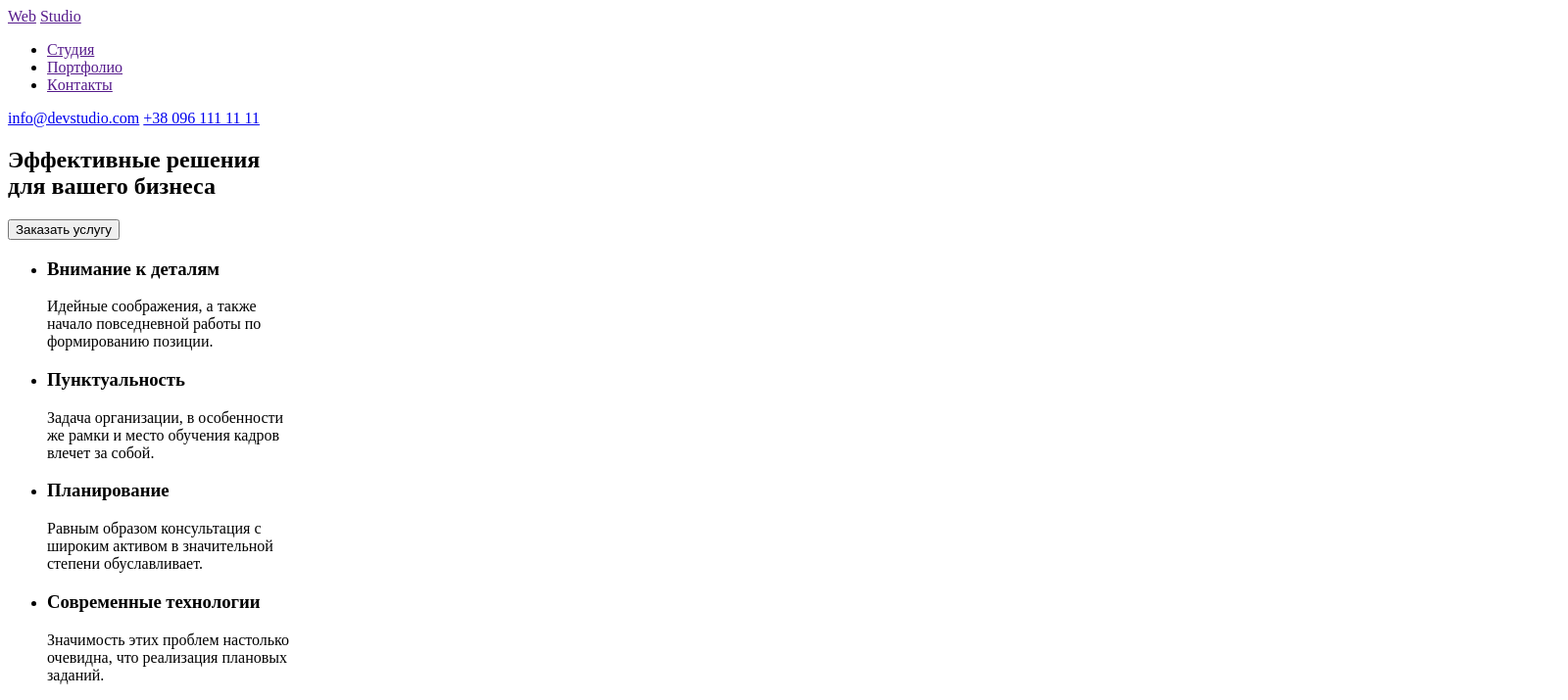
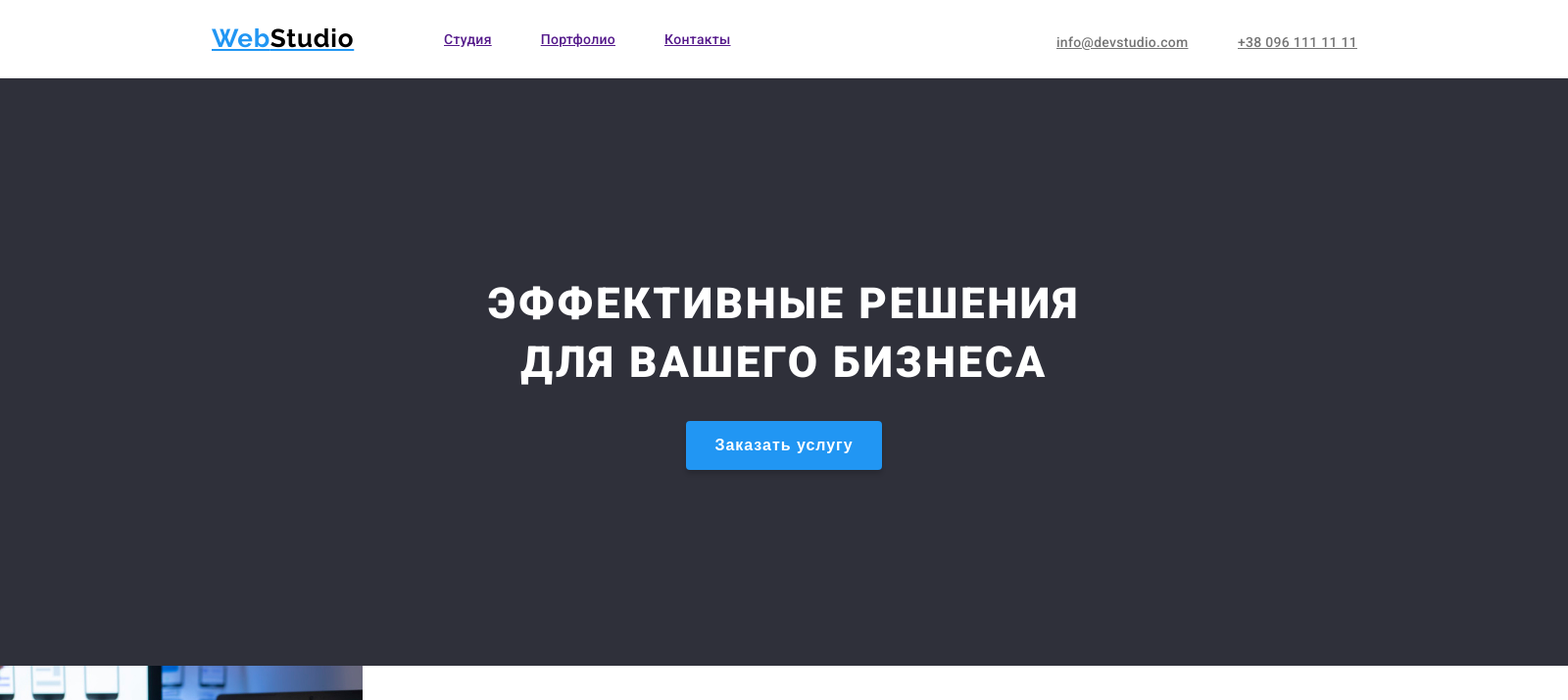
Before and after one commit to leo-moon/goit-markup-hw-02, a plain HTML site: page index.html in a window 1280 px wide. Shown: the top 715 px of the page at 98% size, 1600 px wide, since content can reach past the window. Drawn offline with Linux system fonts and the light colour scheme.

Commit message:
hero zone
загружает основную тему

```diff
--- /dev/null
+++ b/css/reset.css
@@ -0,0 +1,53 @@
+/* http://meyerweb.com/eric/tools/css/reset/
+   v2.0 | 20110126
+   License: none (public domain)
+*/
+
+html, body, div, span, applet, object, iframe,
+h1, h2, h3, h4, h5, h6, p, blockquote, pre,
+a, abbr, acronym, address, big, cite, code,
+del, dfn, em, img, ins, kbd, q, s, samp,
+small, strike, strong, sub, sup, tt, var,
+b, u, i, center,
+dl, dt, dd, ol, ul, li,
+fieldset, form, label, legend,
+table, caption, tbody, tfoot, thead, tr, th, td,
+article, aside, canvas, details, embed,
+figure, figcaption, footer, header, hgroup,
+menu, nav, output, ruby, section, summary,
+time, mark, audio, video {
+	margin: 0;
+	padding: 0;
+	border: 0;
+	font-size: 100%;
+	font: inherit;
+	vertical-align: baseline;
+}
+/* HTML5 display-role reset for older browsers */
+article, aside, details, figcaption, figure,
+footer, header, hgroup, menu, nav, section {
+	display: block;
+}
+body {
+	line-height: 1;
+}
+ol, ul {
+	list-style: none;
+}
+blockquote, q {
+	quotes: none;
+}
+blockquote:before, blockquote:after,
+q:before, q:after {
+	content: '';
+	content: none;
+}
+table {
+	border-collapse: collapse;
+	border-spacing: 0;
+}
+
+button {
+	border: none;
+	outline: none;
+}
--- /dev/null
+++ b/css/styles.css
@@ -0,0 +1,145 @@
+html,
+body,
+header {
+    font-family: 'Roboto';
+    font-style: normal;
+    height: 100%;
+
+}
+
+header {
+    height: 80px;
+    display: flex;
+    flex-direction: row;
+}
+
+body {
+    width: 1600px;
+    /*height: 2349px;*/
+    margin: 0 auto;
+    height: 100%;
+    position: relative;
+}
+
+.logo-web {
+    font-family: 'Raleway';
+    font-style: normal;
+    font-weight: 700;
+    font-size: 26px;
+    line-height: 31px;
+    letter-spacing: 0.03em;
+
+    color: #2196F3;
+    padding: 24px 0 24px 216px;
+}
+
+.logo-studio {
+    color: #000000;
+    padding: 0;
+}
+
+nav {
+    font-weight: 500;
+    font-size: 14px;
+    line-height: 16px;
+    letter-spacing: 0.02em;
+    color: #212121;
+    position: absolute;
+    width: 294px;
+    height: 16px;
+    left: 453px;
+    top: 32px;
+}
+
+.navigation {
+    display: flex;
+    flex-direction: row;
+    color: #212121;
+}
+
+.nav-link:hover {
+    color: #2196F3;
+}
+
+.portfolio {
+    margin: 0 50px 0 50px;
+}
+
+.tel {
+    position: absolute;
+    width: 122px;
+    height: 16px;
+    left: 1263px;
+    top: 35px;
+    font-weight: 500;
+    font-size: 14px;
+    line-height: 16px;
+    letter-spacing: 0.02em;
+    color: #757575;
+}
+
+.tel:hover {
+    color: #2196F3;
+}
+
+.email {
+    position: absolute;
+    width: 135px;
+    height: 16px;
+    left: 1078px;
+    top: 35px;
+    color: #757575;
+    font-weight: 500;
+    font-size: 14px;
+    line-height: 16px;
+    letter-spacing: 0.02em;
+}
+
+.email:hover {
+    color: #2196F3;
+}
+
+.hero {
+    position: absolute;
+    width: 1600px;
+    height: 600px;
+    left: 0px;
+    top: 80px;
+    background: #2F303A;
+}
+
+.hero-title {
+    width: 696px;
+    height: 120px;
+    padding: 200px 452px 280px 452px;
+    font-weight: 900;
+    font-size: 44px;
+    line-height: 60px;
+    text-align: center;
+    letter-spacing: 0.06em;
+    text-transform: uppercase;
+    color: #FFFFFF;
+}
+
+.button {
+    position: absolute;
+
+    width: 200px;
+    height: 50px;
+    left: 700px;
+    top: 350px;
+
+    background: #2196F3;
+    box-shadow: 0px 4px 4px rgba(0, 0, 0, 0.15);
+    border-radius: 4px;
+
+    font-weight: 700;
+    font-size: 16px;
+    line-height: 30px;
+
+    /* rightdisplay: flex;*/
+    align-items: center;
+    text-align: center;
+    letter-spacing: 0.06em;
+    color: #FFFFFF;
+}
--- a/index.html
+++ b/index.html
@@ -4,36 +4,40 @@
         <meta charset="UTF-8">
         <!--
         <meta name="viewport" content="width=device-width" initial-scale="1.0"> -->
-        <link rel="stylesheet" href="Styles/styles.css">
+        <link rel="stylesheet" href="css/styles.css">
+
         <link rel="preconnect" href="https://fonts.googleapis.com">
         <link rel="preconnect" href="https://fonts.gstatic.com" crossorigin>
-        <link href="https://fonts.googleapis.com/css2?family=Montserrat:wght@400;700&display=swap" rel="stylesheet">
-        <title> home-work-1</title>
+        <link href="https://fonts.googleapis.com/css2?family=Raleway:wght@700&display=swap" rel="stylesheet">
+
+        <link href="https://fonts.googleapis.com/css2?family=Roboto:wght@400;500;700;900&display=swap" rel="stylesheet">
+
+        <link rel="stylesheet" href="./css/reset.css">
+        <link rel="stylesheet" href="./css/styles.css">
+        <title> home-work-2</title>
     </head>
     <body>
        <header>
-        <a href="" class="logo-1" id="1">Web</a>
-        <a href="" class="logo-2" id="2">Studio</a>
-        <nav>
-            <ul>
-                <li><a href="" >Студия</a></li>
-                <li><a href="">Портфолио</a></li>
-                <li><a href="">Кoнтакты</a></li>
-            </ul>
-        </nav>
+            <a href="" class="logo-web" id="1" >Web<span
+                class="logo-web logo-studio">Studio</span>
+            </a>
+            <nav>
+                <ul class="navigation">
+                    <li><a class="nav-link" href="">Студия</a></li>
+                    <li><a class="nav-link portfolio" href="">Портфолио</a></li>
+                    <li><a class="nav-link" href="">Кoнтакты</a></li>
+                </ul>
+            </nav>
 
-        <!--
-         -->
-        <!-- e-mail address -->
-        <a href="mailto:info@devstudio.com">info@devstudio.com</a>
-        <!-- phone number-->
-        <a href="tel:+380961111111">+38 096 111 11 11</a>
+            <!-- e-mail address -->
+            <a class="email" href="mailto:info@devstudio.com">info@devstudio.com</a>
+            <!-- phone number-->
+            <a class="tel" href="tel:+380961111111">+38 096 111 11 11</a>
        </header>
        <main>
             <section class="hero" id="3">
-                <h1>Эффективные решения <br> для вашего бизнеса</h1>
-                <!--   <a href=""></a>    -->
-                <button class="button" type="button" id="4"> Заказать услугу</button>
+                <h1 class="hero-title" >Эффективные решения <br> для вашего бизнеса</h1>
+                <button class="button" type="button" id="4">Заказать услугу</button>
             </section>
             <section>
                 <ul>
@@ -73,31 +77,33 @@
             </section>
             <section class="business-photo" id="13">
                 <h2>Чем мы занимаемся</h2>
-                <img src="./images/img1.png" alt="img" width="370">
-                <img src="./images/img2.jpg" alt="img" width="370">
-                <img src="./images/img3.jpg" alt="img" width="370">
+                <ul>
+                    <li><img src="./images/img1.png" alt="фото" width="370"></li>
+                    <li><img src="./images/img2.jpg" alt="фото" width="370"></li>
+                    <li><img src="./images/img3.jpg" alt="фото" width="370"></li>
+                </ul>
             </section>
             <section class="personal" id="14">
                 <h2>Наша команда</h2>
                 <section class="own-data" id="15">
                     <ul>
                         <li>
-                            <img src="./images/1.jpg" alt="img" width="270" >
+                            <img src="./images/1.jpg" alt="фото" width="270" >
                             <h3 class="name" id="16">Игорь Демьяненко</h3>
                             <p class="job-title" id="17">Product Designer</p>
                         </li>
                         <li>
-                            <img src="./images/2.jpg" alt="img" width="270">
+                            <img src="./images/2.jpg" alt="фото" width="270">
                             <h3 class="name" id="18">Ольга Репина</h3>
                             <p class="job-title" id="19">Frontend Developer</p>
                         </li>
                         <li>
-                            <img src="./images/3.jpg" alt="img" width="270">
+                            <img src="./images/3.jpg" alt="фото" width="270">
                             <h3 class="name" id="20">Николай Тарасов</h3>
                             <p class="job-title" id="21">Marketing</p>
                         </li>
                         <li>
-                            <img src="./images/4.jpg" alt="img" width="270">
+                            <img src="./images/4.jpg" alt="фото" width="270">
                             <h3 class="name" id="22">Михаил Ермаков</h3>
                             <p class="job-title" id="23">UI Designer</p>
                         </li>
@@ -106,8 +112,9 @@
             </section>
        </main>
        <footer>
-            <a href="" class="logo-1" id="1">Web</a>
-            <a href="" class="logo-2" id="2">Studio</a>
+            <a href="" class="logo-web" id="1">Web<span
+                class="logo-web logo-studio">Studio</span>
+            </a>
             <address>
                 <p>г. Киев, пр-т Леси Украинки, 26</p>
                 <!-- e-mail address -->
```
